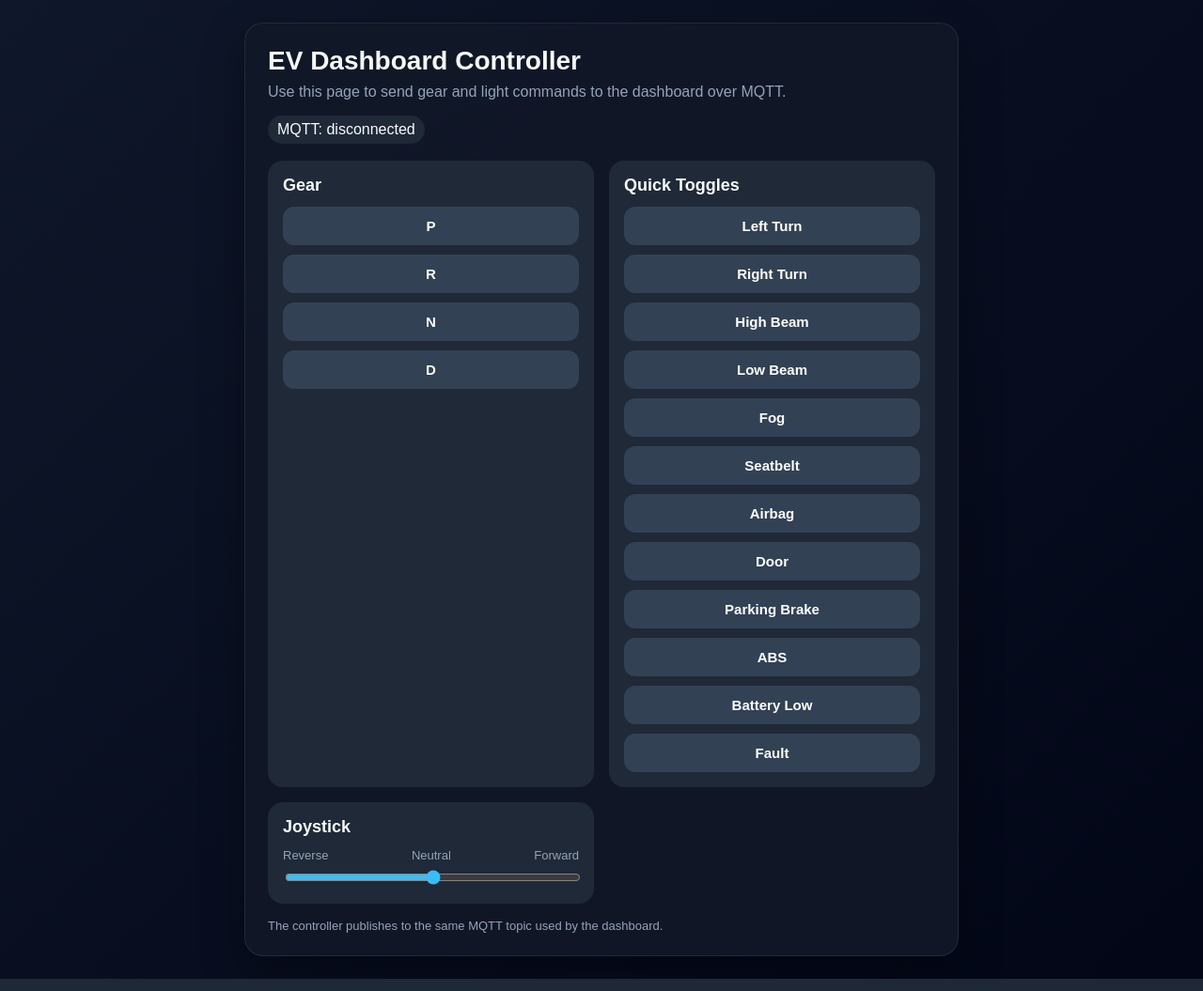
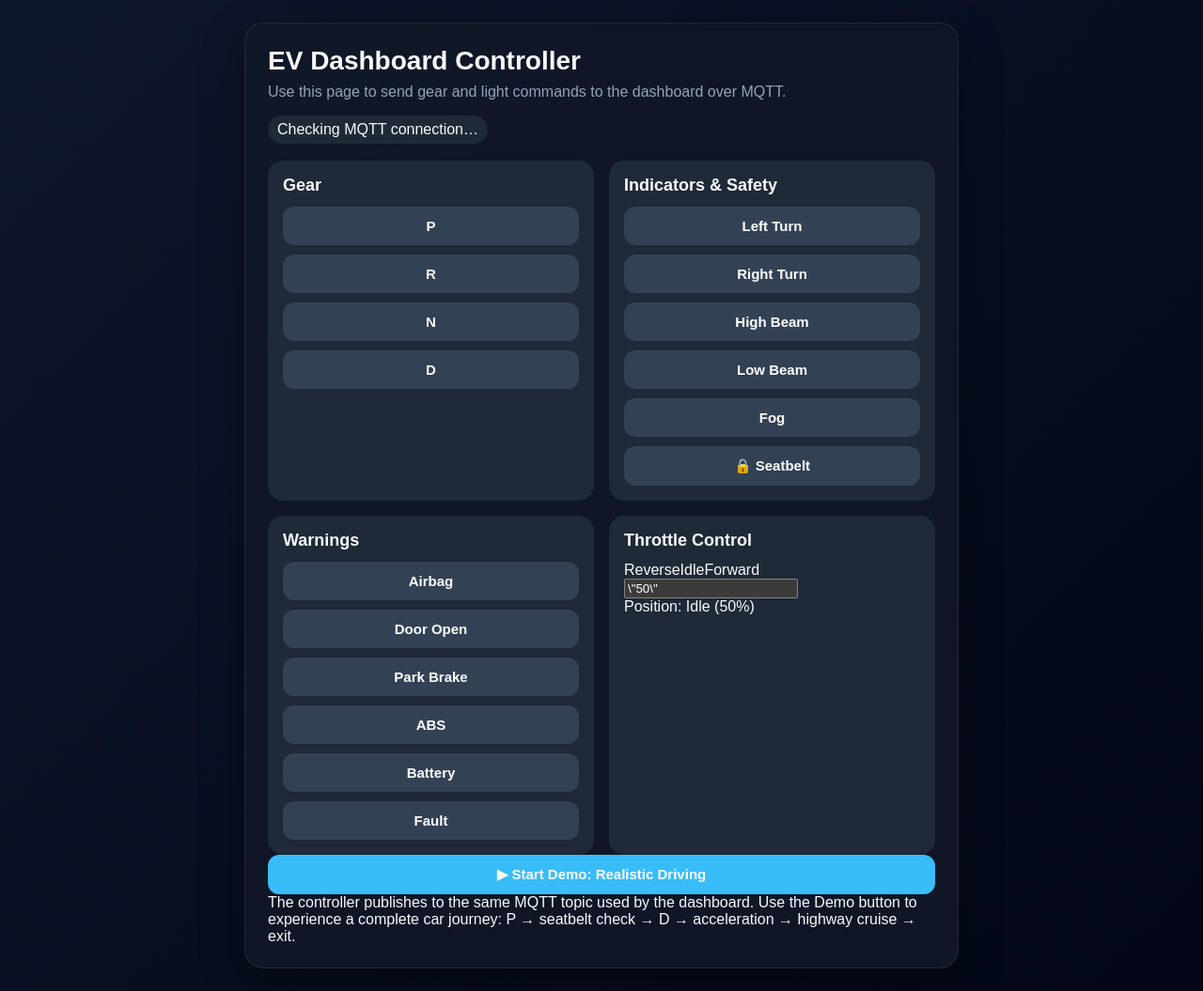
Before and after one commit to Worku-gau/evdashstu, a Flask app: page / in a window 1280 px wide. Shown: the whole page at 94% size. Run offline with Flask 3, Linux system fonts and the light colour scheme.

Commit message:
Fix joystick mapping, add Park safety lock, and realistic driving demo

```diff
--- a/controller.py
+++ b/controller.py
@@ -83,7 +83,11 @@ def control() -> tuple[Any, int]:
 
     elif action == "joystick":
         try:
-            joystick_value = int(value)
+            # Map slider 0-100 to joystick 0-4095
+            # Slider 0 = 4095 (full reverse), 50 = 2048 (center), 100 = 0 (full forward)
+            slider_val = int(value)
+            joystick_value = int(2048 - (slider_val - 50) * 40.96)
+            joystick_value = max(0, min(4095, joystick_value))  # Clamp to valid range
         except (TypeError, ValueError):
             return jsonify({"ok": False, "error": "invalid joystick value"}), 400
         payload = {"joystickY": joystick_value}
@@ -95,6 +99,80 @@ def control() -> tuple[Any, int]:
     return jsonify({"ok": True, **result}), 200
 
 
+@app.post("/api/demo")
+def demo() -> tuple[Any, int]:
+    """Run a realistic car driving demo: P → seatbelt check → D → accel → cruise → indicators"""
+    import time
+    import threading
+
+    def run_demo():
+        print("[DEMO] Starting realistic car cruising experience...")
+
+        # 1. Check Park gear
+        print("[DEMO] Car in Park")
+        publish_payload({"key": "A"})  # P gear
+        time.sleep(1)
+
+        # 2. Enable seatbelt
+        print("[DEMO] Checking seatbelt...")
+        publish_payload({"key": "6"})  # Toggle seatbelt
+        time.sleep(1)
+
+        # 3. Shift to Neutral
+        print("[DEMO] Shifting to Neutral")
+        publish_payload({"key": "C"})  # N gear
+        time.sleep(0.5)
+
+        # 4. Shift to Drive
+        print("[DEMO] Shifting to Drive")
+        publish_payload({"key": "D"})  # D gear
+        time.sleep(1)
+
+        # 5. Acceleration phase (0-50)
+        print("[DEMO] Accelerating...")
+        for speed in range(0, 51, 5):
+            publish_payload({"joystickY": int(2048 - (speed - 50) * 40.96)})
+            time.sleep(0.3)
+
+        # 6. Turn on left indicator
+        print("[DEMO] Merging left...")
+        publish_payload({"key": "1"})  # Left turn
+        time.sleep(2)
+        publish_payload({"key": "1"})  # Turn off
+        time.sleep(1)
+
+        # 7. Cruise at highway speed (80%)
+        print("[DEMO] Cruising at highway speed...")
+        for _ in range(5):
+            publish_payload({"joystickY": int(2048 - (80 - 50) * 40.96)})
+            time.sleep(0.5)
+
+        # 8. Turn on right indicator
+        print("[DEMO] Exiting highway...")
+        publish_payload({"key": "2"})  # Right turn
+        time.sleep(2)
+        publish_payload({"key": "2"})  # Turn off
+        time.sleep(1)
+
+        # 9. Slow down (80 -> 0)
+        print("[DEMO] Slowing down...")
+        for speed in range(80, -1, -5):
+            publish_payload({"joystickY": int(2048 - (speed - 50) * 40.96)})
+            time.sleep(0.3)
+
+        # 10. Return to Park
+        print("[DEMO] Parking...")
+        publish_payload({"key": "A"})  # P gear
+        time.sleep(1)
+
+        print("[DEMO] Complete!")
+
+    thread = threading.Thread(target=run_demo, daemon=True)
+    thread.start()
+
+    return jsonify({"ok": True, "message": "Demo started (check terminal for progress)"}), 200
+
+
 if __name__ == "__main__":
     ensure_mqtt_client()
     app.run(host="0.0.0.0", port=int(os.getenv("PORT", "5000")), debug=False)
--- a/templates/controller.html
+++ b/templates/controller.html
@@ -80,33 +80,44 @@
       </div>
 
       <div class="panel">
-        <h2>Quick Toggles</h2>
+        <h2>Indicators & Safety</h2>
         <div class="btn-row">
           <button data-action="toggle" data-value="1" class="secondary">Left Turn</button>
           <button data-action="toggle" data-value="2" class="secondary">Right Turn</button>
           <button data-action="toggle" data-value="3" class="secondary">High Beam</button>
           <button data-action="toggle" data-value="4" class="secondary">Low Beam</button>
           <button data-action="toggle" data-value="5" class="secondary">Fog</button>
-          <button data-action="toggle" data-value="6" class="secondary">Seatbelt</button>
+          <button data-action="toggle" data-value="6" class="secondary">🔒 Seatbelt</button>
+        </div>
+      </div>
+
+      <div class="panel">
+        <h2>Warnings</h2>
+        <div class="btn-row">
           <button data-action="toggle" data-value="7" class="secondary">Airbag</button>
-          <button data-action="toggle" data-value="8" class="secondary">Door</button>
-          <button data-action="toggle" data-value="9" class="secondary">Parking Brake</button>
+          <button data-action="toggle" data-value="8" class="secondary">Door Open</button>
+          <button data-action="toggle" data-value="9" class="secondary">Park Brake</button>
           <button data-action="toggle" data-value="0" class="secondary">ABS</button>
-          <button data-action="toggle" data-value="*" class="secondary">Battery Low</button>
+          <button data-action="toggle" data-value="*" class="secondary">Battery</button>
           <button data-action="toggle" data-value="#" class="secondary">Fault</button>
         </div>
       </div>
 
       <div class="panel">
-        <h2>Joystick</h2>
-        <div class="slider-wrap">
-          <div class="slider-label"><span>Reverse</span><span>Neutral</span><span>Forward</span></div>
-          <input id="joystick" type="range" min="0" max="4095" value="2048" step="1">
+        <h2>Throttle Control</h2>
+        <div class=\"slider-wrap\">
+          <div class=\"slider-label\"><span>Reverse</span><span>Idle</span><span>Forward</span></div>
+          <input id=\"joystick\" type=\"range\" min=\"0\" max=\"100\" value=\"50\" step=\"1\">
+          <div id=\"throttleStatus\" style=\"margin-top: 10px; color: #38bdf8; font-size: 13px; text-align: center;\">Position: Idle (50%)</div>
         </div>
       </div>
     </div>
 
-    <div class="footer">The controller publishes to the same MQTT topic used by the dashboard.</div>
+    <div style=\"margin-top: 20px; text-align: center;\">
+      <button id=\"demoBtn\" style=\"width: auto; padding: 14px 28px; font-size: 16px; background: #22c55e;\">▶ Start Demo: Realistic Driving</button>
+    </div>
+
+    <div class=\"footer\">The controller publishes to the same MQTT topic used by the dashboard. Use the Demo button to experience a complete car journey: P → seatbelt check → D → acceleration → highway cruise → exit.</div>
   </div>
 
   <script>
@@ -138,7 +149,31 @@
     });
 
     joystickEl.addEventListener('input', () => {
-      sendControl('joystick', joystickEl.value);
+      const val = parseInt(joystickEl.value);
+      let status = 'Idle (50%)';
+      if (val < 40) status = 'Reverse ' + (50 - val) + '%';
+      else if (val > 60) status = 'Forward ' + (val - 50) + '%';
+      document.getElementById('throttleStatus').textContent = `Position: ${status}`;
+      sendControl('joystick', val);
+    });
+
+    document.getElementById('demoBtn').addEventListener('click', async () => {
+      const btn = document.getElementById('demoBtn');
+      btn.disabled = true;
+      btn.textContent = '⏳ Demo running...';
+      try {
+        const response = await fetch('/api/demo', { method: 'POST' });
+        const data = await response.json();
+        statusEl.textContent = 'Demo started - watch the dashboard!';
+        setTimeout(() => {
+          btn.disabled = false;
+          btn.textContent = '▶ Start Demo: Realistic Driving';
+        }, 35000);
+      } catch (error) {
+        statusEl.textContent = 'Demo failed: ' + error.message;
+        btn.disabled = false;
+        btn.textContent = '▶ Start Demo: Realistic Driving';
+      }
     });
 
     async function checkHealth() {
```
Also changed, not shown: main.py (+7 -4 lines), 1 other file.
